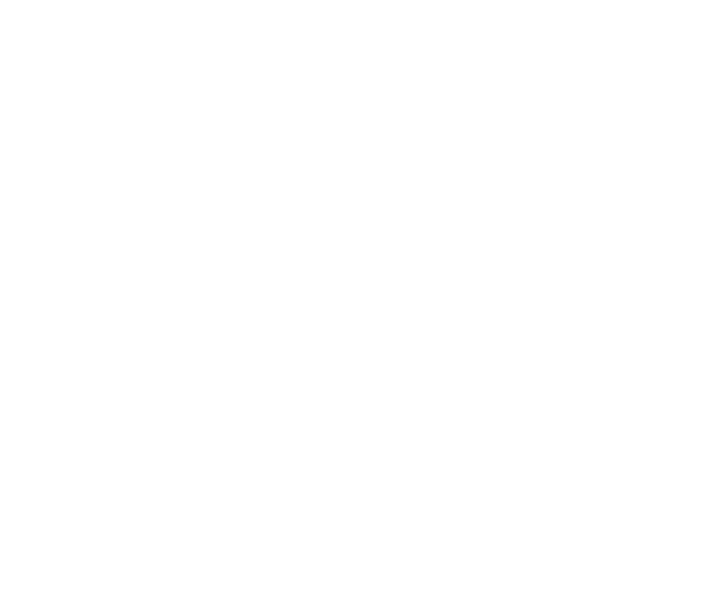
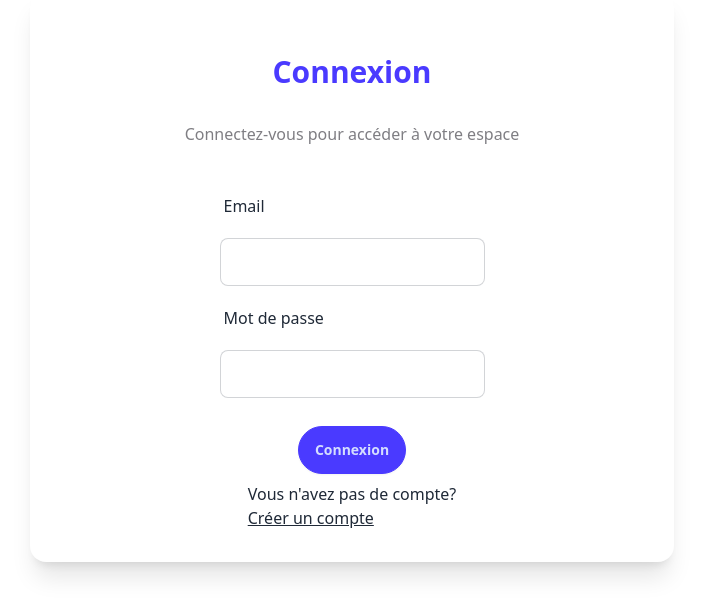
Before and after one commit to LawderDev/Parcoursup, a Nuxt app in the folder front/: page /connexion in a window 1280 px wide. Before the commit this address had no page. Shown: the part 124-740 px from the top of the page, without its empty margins (288-991 px from the left). Built offline with nearby package versions, Linux system fonts and the light colour scheme.

Commit message:
structure card connexion

```diff
--- /dev/null
+++ b/front/pages/connexion.vue
@@ -0,0 +1,39 @@
+<template>
+  <div class=" flex justify-center items-center h-[100vh]">
+    <div class=" ">
+      <Card>
+        <div>
+          <h2 class="text-3xl my-8 font-bold text-center text-primary">
+            Connexion
+          </h2>
+          <h3 class="m-5 text-secondary text-center">
+            Connectez-vous pour accéder à votre espace
+          </h3>
+        </div>
+        <div class="flex justify-center">
+          <div>
+            <div>
+              <h2 class="ml-1 my-5">Email</h2>
+              <input type="text" class="input input-bordered w-full max-w-xs" />
+            </div>
+            <div>
+              <h2 class="ml-1 my-5">Mot de passe</h2>
+              <input type="text" class="input input-bordered w-full max-w-xs" />
+            </div>
+          </div>
+        </div>
+        <div class="flex justify-center">
+          <div class="flex justify-center md:w-[580px] mt-5">
+            <ButtonPrimary>Connexion</ButtonPrimary>
+          </div>
+        </div>
+        <div class="flex justify-center">
+          <div>
+            <h3>Vous n'avez pas de compte?</h3>
+            <a class="link" href="">Créer un compte</a>
+          </div>
+        </div>
+      </Card>
+    </div>
+  </div>
+</template>
```
